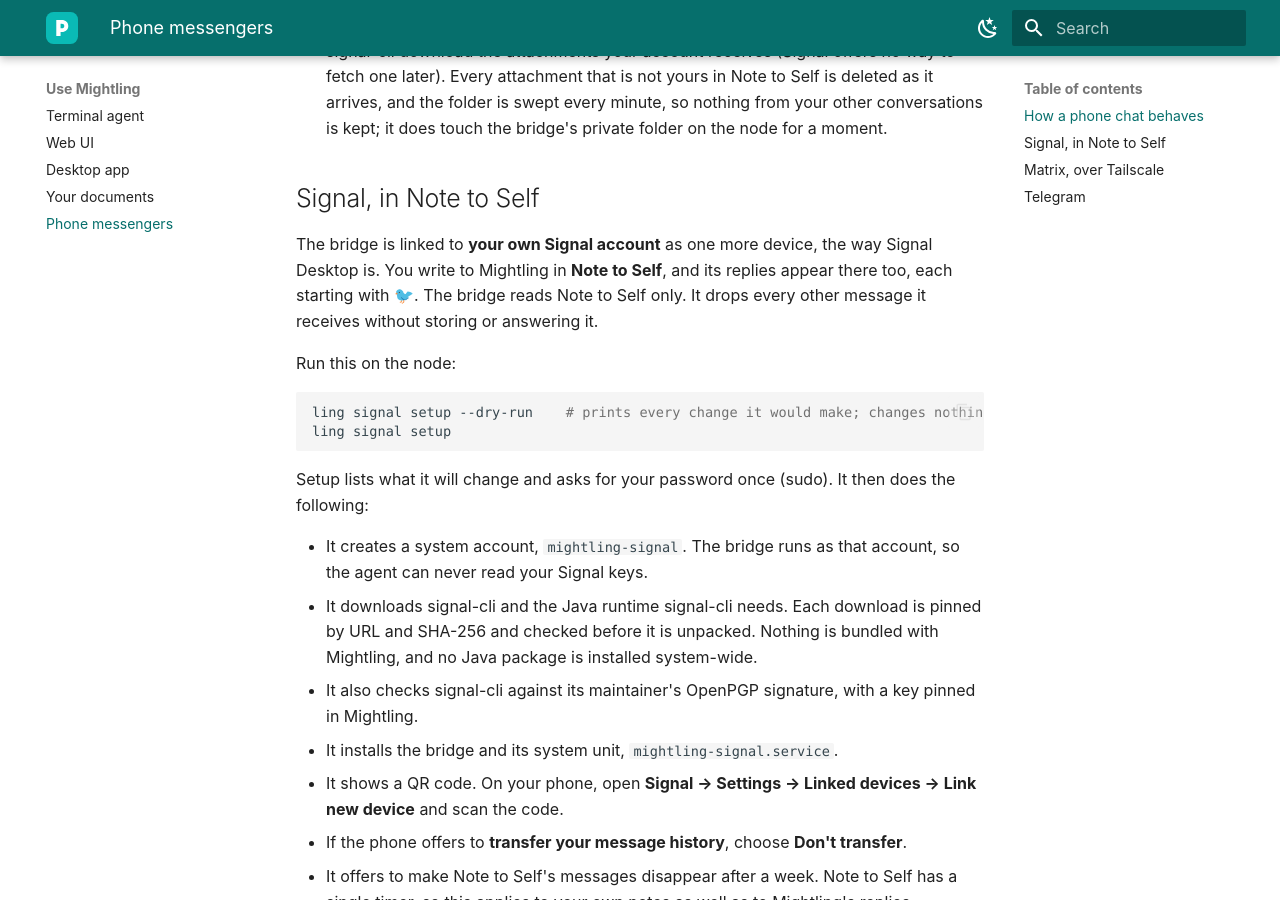
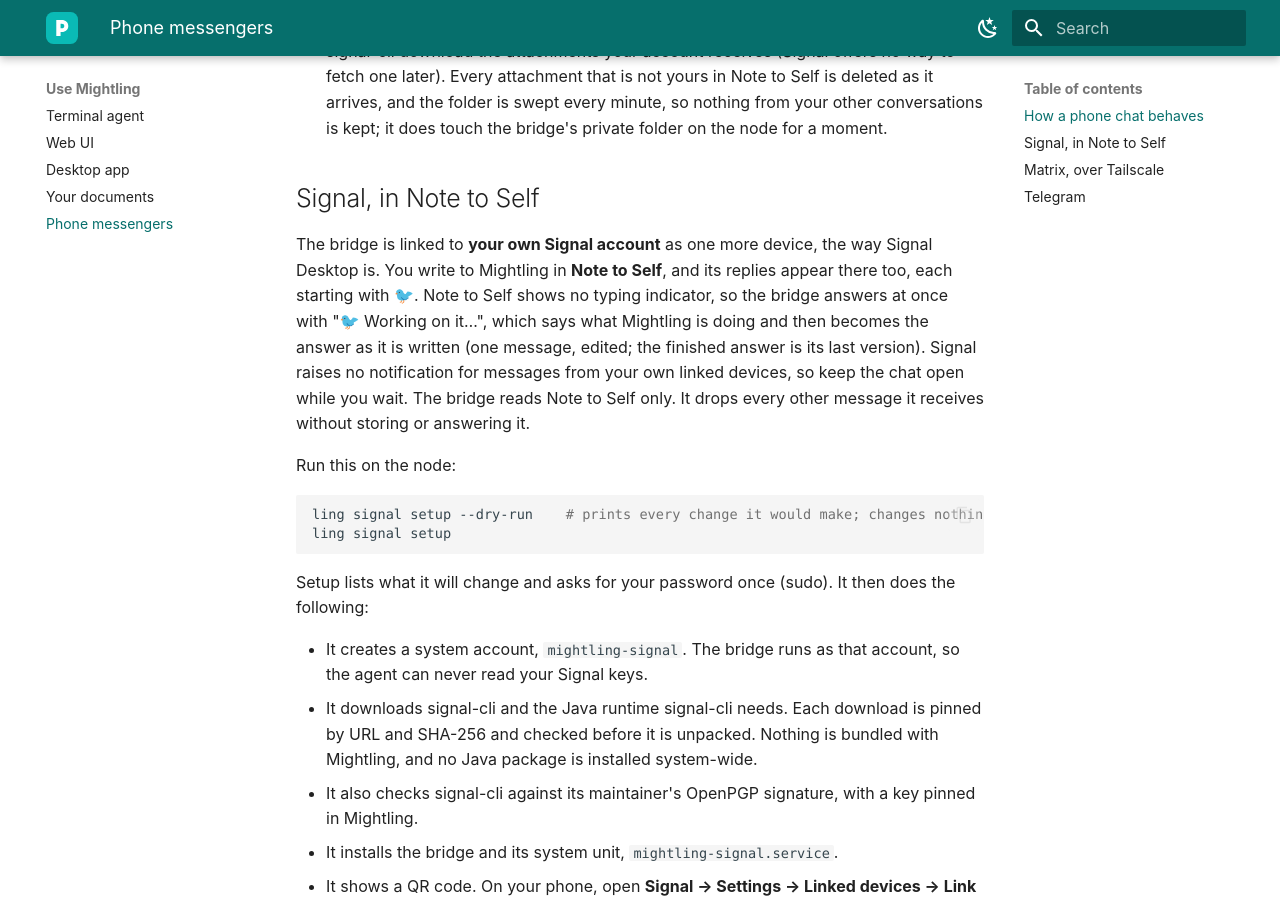
Before and after one commit to dreamference/mightling, an MkDocs documentation site: the page built from docs/messengers.md, in a window 1280 px wide and 900 px high, scrolled down 2160 px. Built offline with MkDocs 1.6.1 and Material for MkDocs 9.7.7, drawn with Linux system fonts in a browser that asks for light colours.

Commit message:
docs: messengers: Note to Self's status line, which becomes the streamed answer

```diff
--- a/docs/messengers.md
+++ b/docs/messengers.md
@@ -81,6 +81,10 @@
 
 The bridge is linked to **your own Signal account** as one more device, the way Signal Desktop is.
 You write to Mightling in **Note to Self**, and its replies appear there too, each starting with 🐦.
+Note to Self shows no typing indicator, so the bridge answers at once with "🐦 Working on it…",
+which says what Mightling is doing and then becomes the answer as it is written (one message,
+edited; the finished answer is its last version). Signal raises no notification for messages from
+your own linked devices, so keep the chat open while you wait.
 The bridge reads Note to Self only. It drops every other message it receives without storing or
 answering it.
 
```
